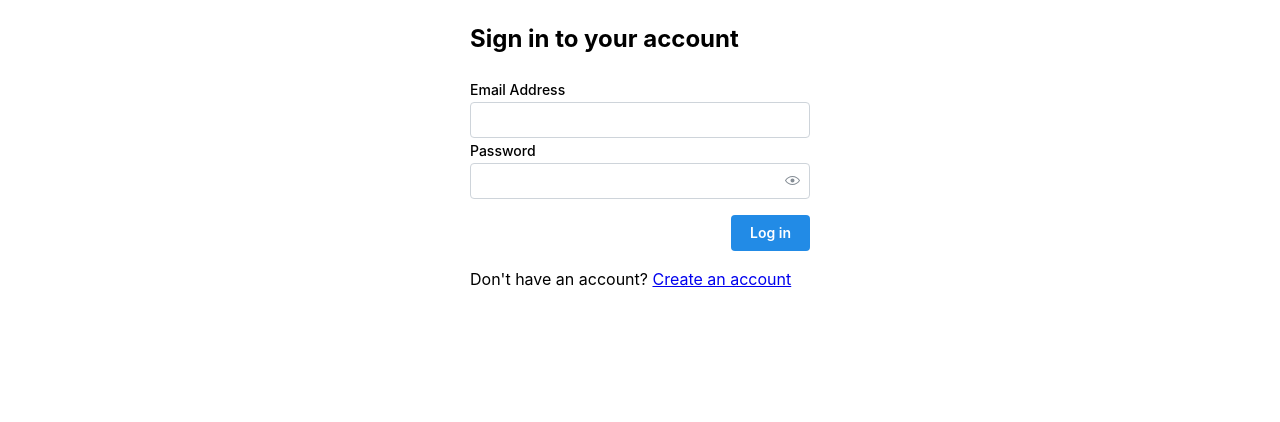
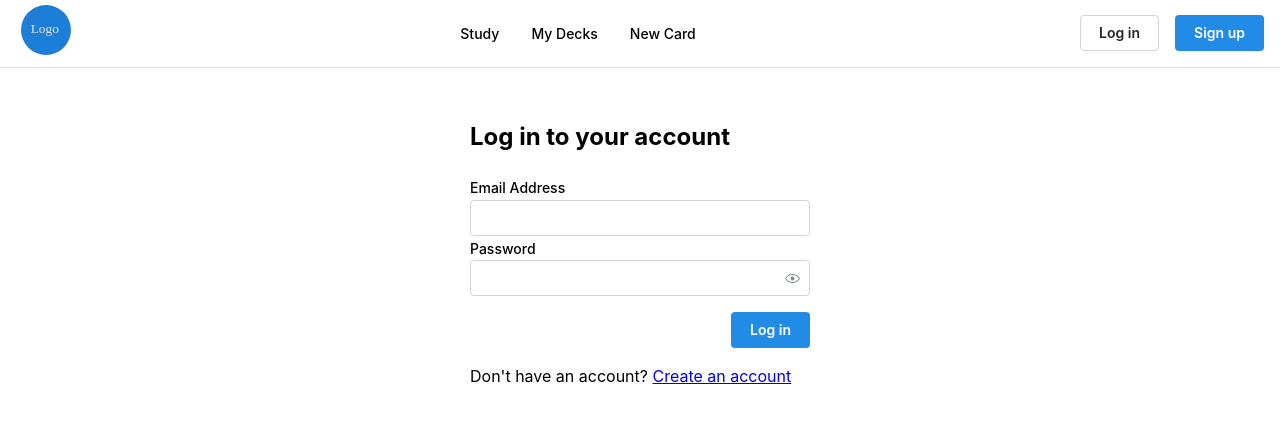
Before and after one commit to mzmbq/learning-cards-app, a React (Create React App) app in the folder frontend/: page /login in a window 1280 px wide. Shown: the top 422 px of the page. Built offline with nearby package versions, Linux system fonts and the light colour scheme.

Commit message:
Add Header component

```diff
--- /dev/null
+++ b/frontend/src/components/ErrorPage.tsx
@@ -0,0 +1,7 @@
+function ErrorPage() {
+  return (
+    <h1>Page not found</h1>
+  )
+}
+
+export default ErrorPage;
--- /dev/null
+++ b/frontend/src/components/Header.module.css
@@ -0,0 +1,30 @@
+.header {
+  height: rem(60px);
+  padding-left: var(--mantine-spacing-md);
+  padding-right: var(--mantine-spacing-md);
+  border-bottom: 1px solid
+    light-dark(var(--mantine-color-gray-3), var(--mantine-color-dark-4));
+}
+
+.link {
+  display: flex;
+  align-items: center;
+  height: 100%;
+  padding-left: var(--mantine-spacing-md);
+  padding-right: var(--mantine-spacing-md);
+  text-decoration: none;
+  color: light-dark(var(--mantine-color-black), var(--mantine-color-white));
+  font-weight: 500;
+  font-size: var(--mantine-font-size-sm);
+
+  &:hover {
+    background-color: light-dark(
+      var(--mantine-color-gray-1),
+      var(--mantine-color-dark-6)
+    );
+  }
+}
+
+.logo {
+  padding: 5px;
+}
--- /dev/null
+++ b/frontend/src/components/Header.tsx
@@ -0,0 +1,51 @@
+
+import {
+  Group,
+  Button,
+  Box,
+} from '@mantine/core';
+import classes from './Header.module.css';
+import { Link, redirect } from 'react-router-dom';
+
+export function Header() {
+
+  return (
+    <Box pb={30}>
+      <header className={classes.header}>
+        <Group justify="space-between" h="100%">
+
+          <div className={classes.logo}>
+            <img src="/logo.svg" />
+          </div>
+
+          <Group h="100%" gap={0}>
+            <Link to="/study" className={classes.link}>
+              Study
+            </Link>
+
+            <Link to="/my-decks" className={classes.link}>
+              My Decks
+            </Link>
+
+            <Link to="/new-card" className={classes.link}>
+              New Card
+            </Link>
+          </Group>
+
+          <Group>
+            <Link to="/login">
+              <Button variant="default">Log in</Button>
+            </Link>
+            <Link to="/signup">
+              <Button>Sign up</Button>
+            </Link>
+          </Group>
+
+        </Group>
+      </header>
+    </Box>
+  );
+}
+
+
+export default Header;
--- a/frontend/src/components/Login.tsx
+++ b/frontend/src/components/Login.tsx
@@ -58,7 +58,7 @@ function Login() {
       {error &&
         <Modal opened={true} onClose={() => { setError(null) }} withCloseButton={true} title={error} />}
 
-      <h2>Sign in to your account</h2>
+      <h2>Log in to your account</h2>
       <form onSubmit={form.onSubmit((values) => doAuth(values))}>
         <TextInput
           label="Email Address"
--- /dev/null
+++ b/frontend/src/declarations.d.ts
@@ -0,0 +1 @@
+declare module '*.css';
--- a/frontend/src/index.tsx
+++ b/frontend/src/index.tsx
@@ -3,6 +3,7 @@ import ReactDOM from 'react-dom/client';
 
 import {
   createBrowserRouter,
+  Outlet,
   RouterProvider,
 } from "react-router-dom";
 
@@ -10,12 +11,18 @@ import { MantineProvider } from '@mantine/core';
 import '@mantine/core/styles.css';
 
 import App from './components/App';
+import CardBrowser from './components/CardBrowser';
+import DeckBrowser from './components/DeckBrowser';
+import Header from './components/Header';
 import Login from './components/Login';
 import SignUp from './components/SignUp';
-import CardBrowser from './components/CardBrowser';
-import DeckBrowser from './components/DeckBrowser';
+import ErrorPage from './components/ErrorPage';
 
 const router = createBrowserRouter([
+  {
+    element: <><Header /><Outlet /></>,
+    errorElement: <><Header /><ErrorPage /></>,
+    children: [
       {
         path: "/",
         element: <App />,
@@ -36,6 +43,8 @@ const router = createBrowserRouter([
         path: "/cards",
         element: <CardBrowser />,
       },
+    ],
+  },
 ])
 
 
```
Also changed, not shown: frontend/public/logo.svg (added). Lines whose indentation alone changed are shown as unchanged.
